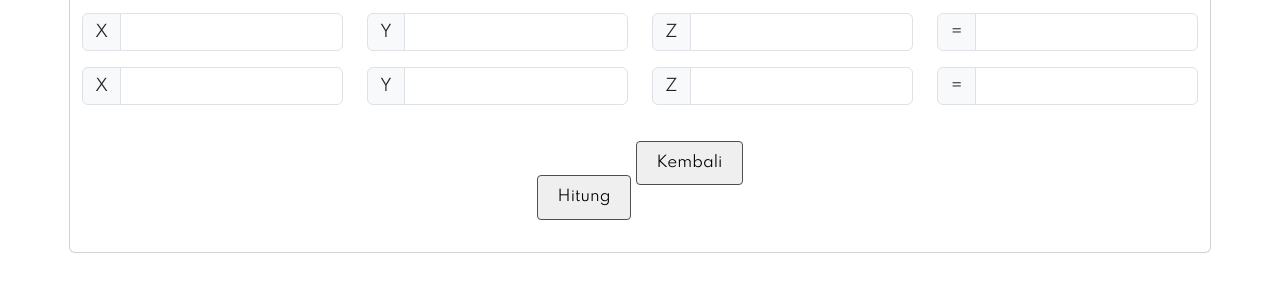
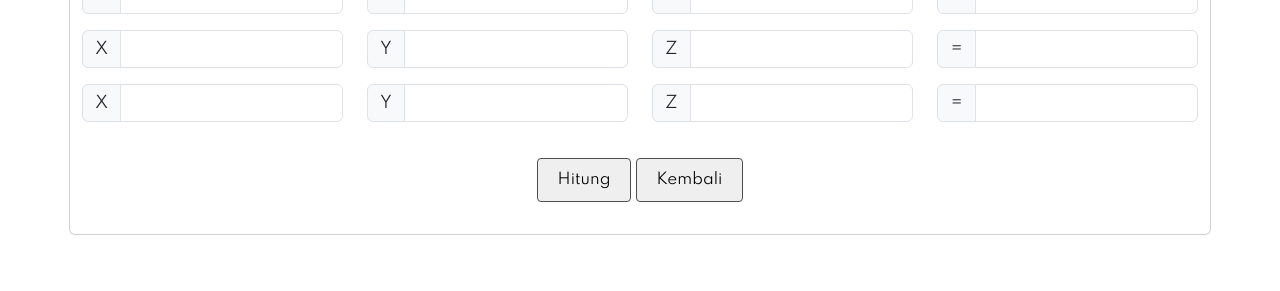
Before and after one commit to kolomonyong/kolomonyong.github.io, a plain HTML site: page tb1.github.io/matriks3x3.html in a window 1280 px wide. Shown: the part 315-606 px from the top of the page. Drawn offline with nearby package versions, Linux system fonts and the light colour scheme.

Commit message:
Update matriks3x3.html

```diff
--- a/tb1.github.io/matriks3x3.html
+++ b/tb1.github.io/matriks3x3.html
@@ -96,7 +96,9 @@
           </div>
         </div>
         <button class="button mb-3" onclick="op()">Hitung</button>
-        <a href="index.html" class="button mb-3" style="text-decoration: none; background-color: #EFEFEF; padding: 10px 20px;" >Kembali</a>
+        <button class="button mb-3">
+          <a href="index.html" style="text-decoration: none; color: black">Kembali</a>
+        </button>
 <p id="jwb1"></p>
 <p id="jwb2"></p>
 <p id="jwb3"></p>
```
